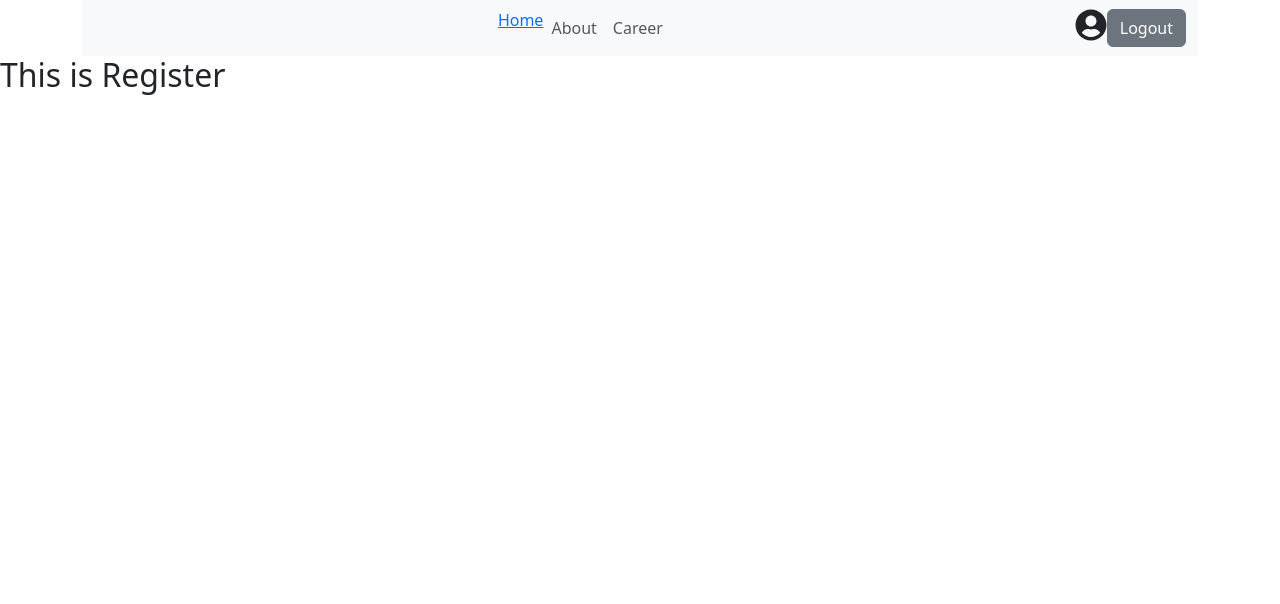
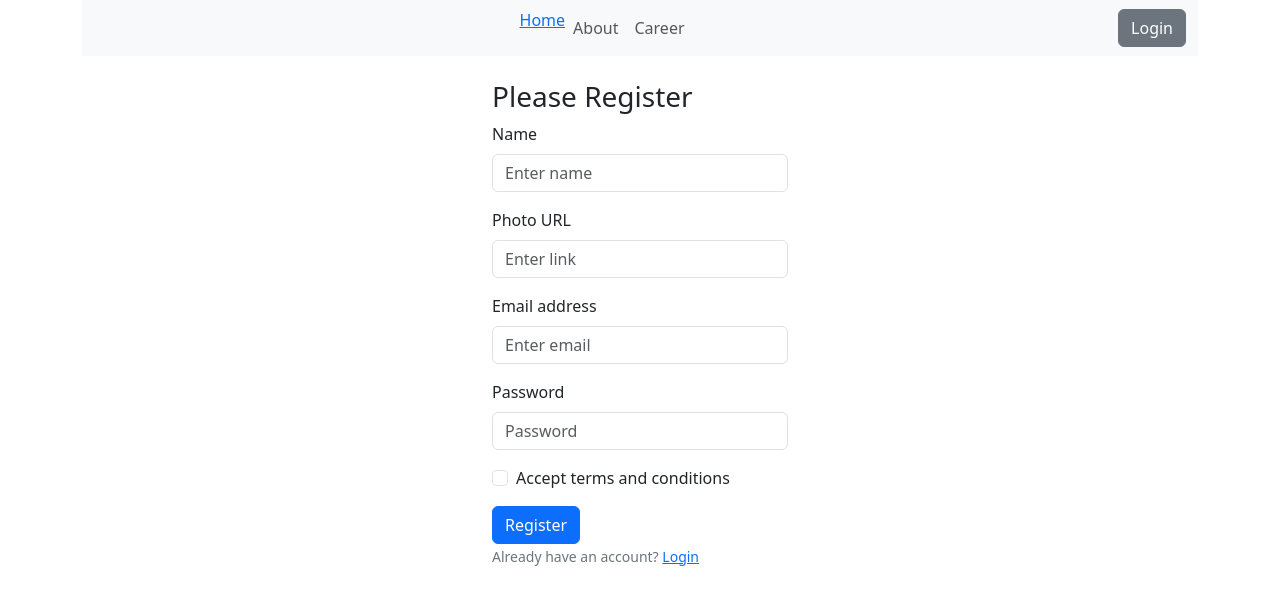
Before and after one commit to Tareq1131/Responsiv-React-Website, a React (Vite) app: page /register in a window 1280 px wide. Shown: the top 604 px of the page. Built offline with nearby package versions, Linux system fonts and the light colour scheme.

Commit message:
Login and register form

```diff
--- a/src/pages/Login/Login/Login.jsx
+++ b/src/pages/Login/Login/Login.jsx
@@ -1,12 +1,50 @@
 // import React from 'react';
 
+import { Button, Container, Form } from "react-bootstrap";
+import { Link } from "react-router-dom";
 
 const Login = () => {
-    return (
-        <div>
-            <h2>This is login page</h2>
-        </div>
-    );
+  return (
+    <Container className=" w-25 mx-auto mt-4">
+      <h3>Please Login</h3>
+      <Form>
+        <Form.Group className="mb-3" controlId="formBasicEmail">
+          <Form.Label>Email address</Form.Label>
+          <Form.Control
+            type="email"
+            name="email"
+            placeholder="Enter email"
+            required
+          />
+        </Form.Group>
+
+        <Form.Group className="mb-3" controlId="formBasicPassword">
+          <Form.Label>Password</Form.Label>
+          <Form.Control
+            type="password"
+            name="password"
+            placeholder="Password"
+            required
+          />
+        </Form.Group>
+        <Form.Group className="mb-3" controlId="formBasicCheckbox">
+          <Form.Check type="checkbox" label="Check me out" />
+        </Form.Group>
+
+        <Button variant="primary" type="submit">
+          Login
+        </Button>
+        <br />
+        <Form.Text className="text-secondary">
+          Don't have an account? <Link to="/register">Register</Link>
+        </Form.Text>
+
+        <Form.Text className="text-success"></Form.Text>
+
+        <Form.Text className="text-danger"></Form.Text>
+      </Form>
+    </Container>
+  );
 };
 
 export default Login;
--- a/src/pages/Login/Register/Register.jsx
+++ b/src/pages/Login/Register/Register.jsx
@@ -1,12 +1,72 @@
 //import React from 'react';
-
+import { Button, Container, Form } from "react-bootstrap";
+import { Link } from "react-router-dom";
 
 const Register = () => {
-    return (
-        <div>
-            <h2>This is Register</h2>
-        </div>
-    );
+  return (
+    <Container className=" w-25 mx-auto mt-4">
+      <h3>Please Register</h3>
+      <Form>
+        <Form.Group className="mb-3" controlId="formBasicEmail">
+          <Form.Label>Name</Form.Label>
+          <Form.Control
+            type="text"
+            name="name"
+            placeholder="Enter name"
+            required
+          />
+        </Form.Group>
+        <Form.Group className="mb-3" controlId="formBasicEmail">
+          <Form.Label>Photo URL</Form.Label>
+          <Form.Control
+            type="text"
+            name="photo"
+            placeholder="Enter link"
+            required
+          />
+        </Form.Group>
+
+        <Form.Group className="mb-3" controlId="formBasicEmail">
+          <Form.Label>Email address</Form.Label>
+          <Form.Control
+            type="email"
+            name="email"
+            placeholder="Enter email"
+            required
+          />
+        </Form.Group>
+
+        <Form.Group className="mb-3" controlId="formBasicPassword">
+          <Form.Label>Password</Form.Label>
+          <Form.Control
+            type="password"
+            name="password"
+            placeholder="Password"
+            required
+          />
+        </Form.Group>
+        <Form.Group className="mb-3" controlId="formBasicCheckbox">
+          <Form.Check
+            type="checkbox"
+            name="accept"
+            label="Accept terms and conditions"
+          />
+        </Form.Group>
+
+        <Button variant="primary" type="submit">
+          Register
+        </Button>
+        <br />
+        <Form.Text className="text-secondary">
+          Already have an account? <Link to="/login">Login</Link>
+        </Form.Text>
+
+        <Form.Text className="text-success"></Form.Text>
+
+        <Form.Text className="text-danger"></Form.Text>
+      </Form>
+    </Container>
+  );
 };
 
 export default Register;
--- a/src/pages/shared/NavigationBar/NavigationBar.jsx
+++ b/src/pages/shared/NavigationBar/NavigationBar.jsx
@@ -16,7 +16,7 @@
           <Navbar.Toggle aria-controls="responsive-navbar-nav" />
           <Navbar.Collapse id="responsive-navbar-nav">
             <Nav className="mx-auto">
-              <Link to="/">Home</Link>
+              <Link to="/category/0">Home</Link>
 
               <Nav.Link href="#pricing">About</Nav.Link>
               <Nav.Link href="#pricing">Career</Nav.Link>
--- a/src/providers/Authprovider.jsx
+++ b/src/providers/Authprovider.jsx
@@ -1,26 +1,22 @@
 // import React from 'react';
 
-import {  createContext } from "react";
+import { createContext } from "react";
 import { getAuth } from "firebase/auth";
 import app from "../firease/firebase.config";
 
+export const AuthContext = createContext(null);
 
- export const AuthContext = createContext(null);
+const auth = getAuth(app);
+const Authprovider = ({ children }) => {
+  const user = null;
 
- const auth = getAuth(app);
-const Authprovider = ({children}) => {
-    const user = {displayName: 'Dvive'}
+  const authInfo = {
+    user,
+  };
 
-    const authInfo = {
-
-        user
-    }
-
-    return (
-        <AuthContext.Provider value={authInfo}>
-            {children}
-        </AuthContext.Provider>
-    );
+  return (
+    <AuthContext.Provider value={authInfo}>{children}</AuthContext.Provider>
+  );
 };
 
 export default Authprovider;
--- a/src/routes/Routes.jsx
+++ b/src/routes/Routes.jsx
@@ -1,10 +1,6 @@
 /* eslint-disable no-unused-vars */
 
-import {
-    createBrowserRouter,
-    Navigate
-
-  } from "react-router-dom";
+import { createBrowserRouter, Navigate } from "react-router-dom";
 import Main from "../layouts/Main";
 import Home from "../pages/Home/Home/Home";
 import Category from "../pages/Home/Category/Category";
@@ -16,52 +12,48 @@
 
 const router = createBrowserRouter([
   {
-
-        path: '/',
+    path: "/",
     element: <LoginLayout></LoginLayout>,
     children: [
       {
-                path: '/',
-                element: <Navigate to="/category/0"></Navigate>
-
+        path: "/",
+        element: <Navigate to="/category/0"></Navigate>,
       },
       {
-                path: '/login',
-                element: <Login></Login>
-
+        path: "/login",
+        element: <Login></Login>,
       },
       {
-                path: 'register',
-                element: <Register></Register>
-            }
-        ]
+        path: "register",
+        element: <Register></Register>,
+      },
+    ],
   },
 
   {
-        path: 'category',
+    path: "category",
     element: <Main></Main>,
     children: [
-
-
       {
-                path: ':id',
+        path: ":id",
         element: <Category></Category>,
-                loader: ({params}) => fetch(`http://localhost:5000/categories/${params.id}`)
-            }
-
-        ]
+        loader: ({ params }) =>
+          fetch(`http://localhost:5000/categories/${params.id}`),
+      },
+    ],
   },
   {
-        path: 'news',
+    path: "news",
     element: <NewsLayout></NewsLayout>,
-        children:[
+    children: [
       {
-                path: ':id',
+        path: ":id",
         element: <News></News>,
-                loader: ({params}) => fetch(`http://localhost:5000/news/${params.id}`)
-            }
-        ]
-    }
-])
+        loader: ({ params }) =>
+          fetch(`http://localhost:5000/news/${params.id}`),
+      },
+    ],
+  },
+]);
 
 export default router;
```
Lines whose indentation alone changed are shown as unchanged.
